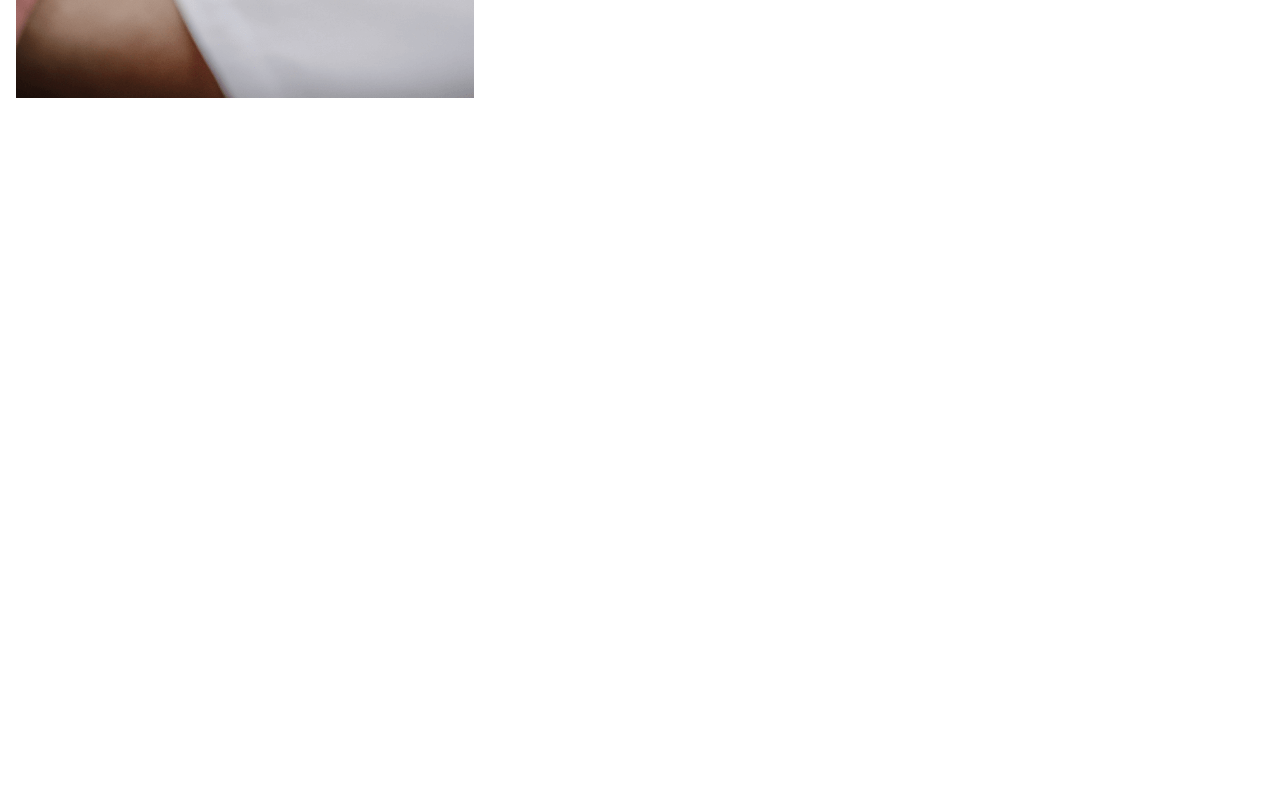
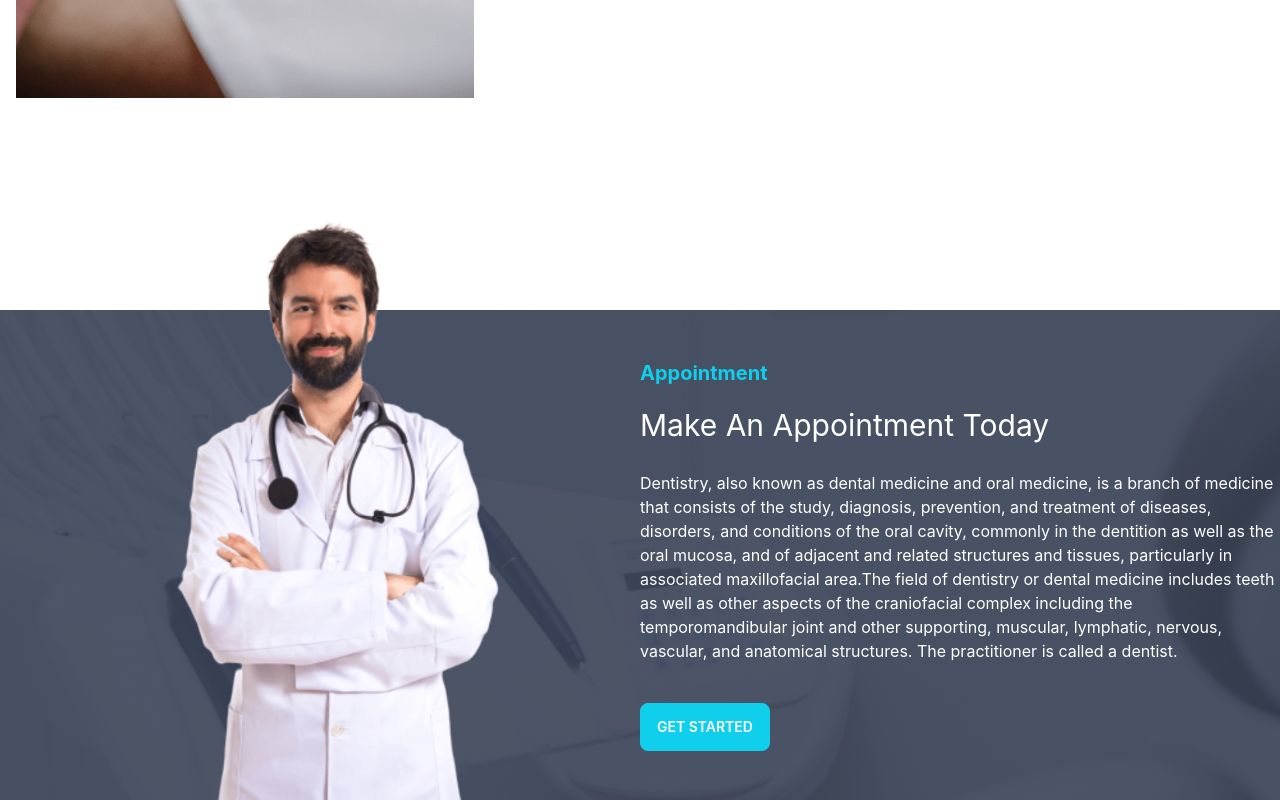
Before and after one commit to RinkuNahar/doctors-portal-client, a React (Create React App) app: page / in a window 1280 px wide. Shown: the part 2213-3013 px from the top of the page. Before the commit the page ends 2423 px from the top, so only its background shows below. Built offline with nearby package versions, Linux system fonts and the light colour scheme.

Commit message:
appintment of home page added

```diff
--- /dev/null
+++ b/src/Home/AppintmentHome/AppointmentHome.js
@@ -0,0 +1,24 @@
+import React from 'react';
+import doctor from '../../assets/images/doctor.png';
+import appointment from '../../assets/images/appointment.png';
+
+const AppointmentHome = () => {
+    return (
+        <div>
+           <section className=' flex justify-center items-center mt-[100px]' style={{backgroundImage: `url(${appointment})`}}>
+               <div className='flex-1 hidden lg:block'>
+               <img className='mt-[-150px]' src={doctor} alt="" />
+               </div>
+
+               <div  className='flex-1 ' >
+                   <h3 className='text-xl text-primary font-bold'>Appointment</h3>
+                   <h4 className=' text-3xl font-bolder mt-5 text-white'>Make An Appointment Today</h4>
+                   <p className='text-white mt-7'>Dentistry, also known as dental medicine and oral medicine, is a branch of medicine that consists of the study, diagnosis, prevention, and treatment of diseases, disorders, and conditions of the oral cavity, commonly in the dentition as well as the oral mucosa, and of adjacent and related structures and tissues, particularly in associated maxillofacial area.The field of dentistry or dental medicine includes teeth as well as other aspects of the craniofacial complex including the temporomandibular joint and other supporting, muscular, lymphatic, nervous, vascular, and anatomical structures. The practitioner is called a dentist.</p>
+                   <button class="btn btn-primary  mt-10 text-white">Get Started</button>
+               </div>
+           </section>
+        </div>
+    );
+};
+
+export default AppointmentHome;
--- a/src/Home/Home/Home.js
+++ b/src/Home/Home/Home.js
@@ -1,4 +1,5 @@
 import React from 'react';
+import AppointmentHome from '../AppintmentHome/AppointmentHome';
 import Info from '../Info/Info';
 import Services from '../Services/Services';
 import Banner from './Banner/Banner';
@@ -9,6 +10,7 @@ const Home = () => {
           <Banner></Banner>
           <Info></Info>
           <Services></Services>
+          <AppointmentHome></AppointmentHome>
         </div>
     );
 };
```
